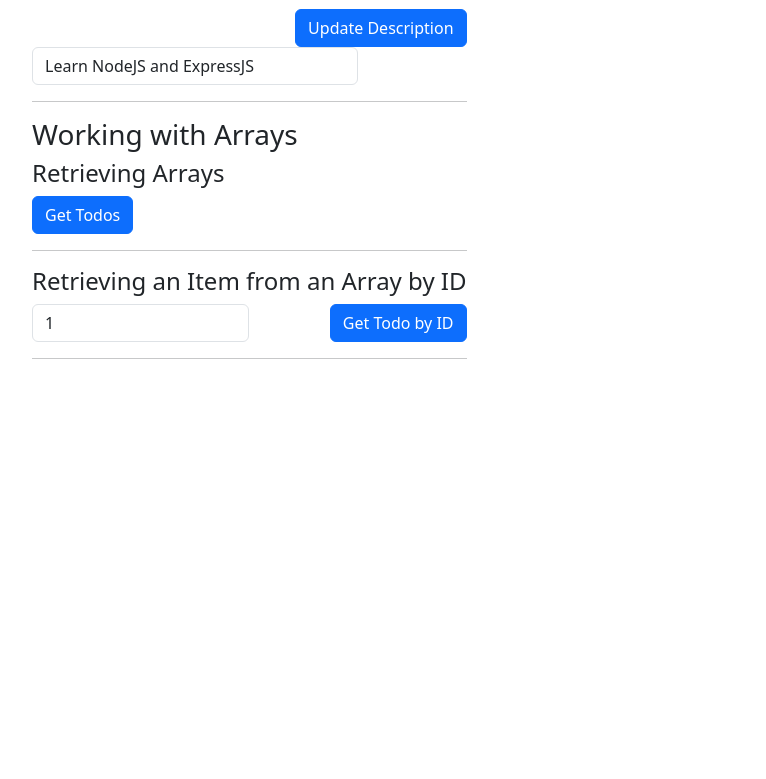
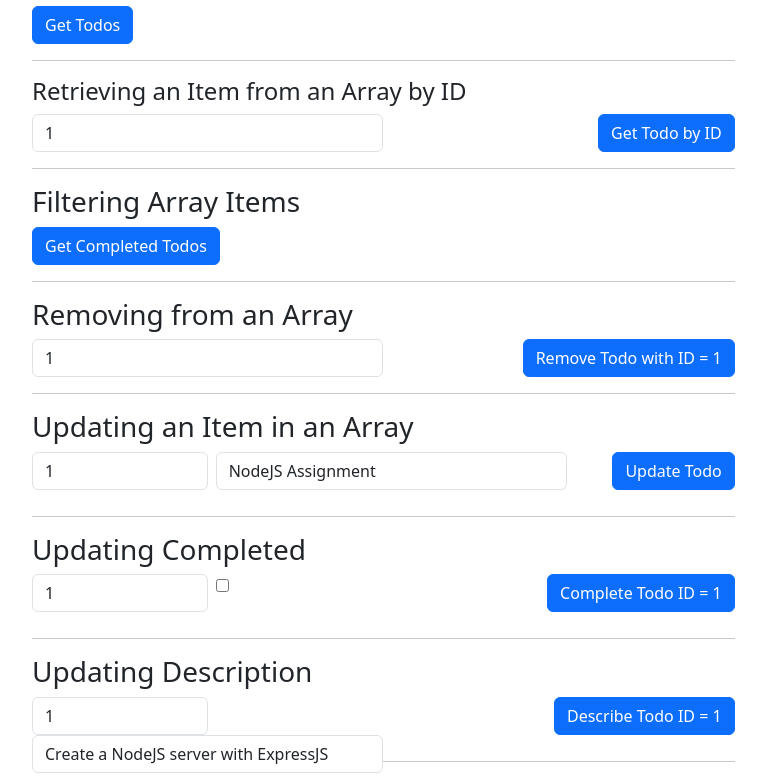
Before and after one commit to agrvspr/kambaz-next-js, a Next.js app: page /labs/lab5 in a window 1280 px wide. Shown: the part 1565-2344 px from the top of the page, without its empty margins (69-835 px from the left). Before the commit the page ends 1941 px from the top, so only its background shows below. Built offline with nearby package versions, Linux system fonts and the light colour scheme; no server answers.

Commit message:
5.2.5.1 on

```diff
--- a/app/labs/lab5/WorkingWithArrays.tsx
+++ b/app/labs/lab5/WorkingWithArrays.tsx
@@ -2,21 +2,67 @@ import React, { useState } from "react";
 import { FormControl } from "react-bootstrap";
 const HTTP_SERVER = process.env.NEXT_PUBLIC_HTTP_SERVER;
 export default function WorkingWithArrays() {
-    const [todo, setTodo] = useState({id: "1"});
+  const [todo, setTodo] = useState({
+    id: "1",
+    title: "NodeJS Assignment",
+    description: "Create a NodeJS server with ExpressJS",
+    due: "2021-09-09",
+    completed: false,
+  }
+  );
   const API = `${HTTP_SERVER}/lab5/todos`;
   return (
     <div id="wd-working-with-arrays">
       <h3>Working with Arrays</h3>
       <h4>Retrieving Arrays</h4>
       <a id="wd-retrieve-todos" className="btn btn-primary" href={API}>
-        Get Todos </a><hr/>
-    <h4>Retrieving an Item from an Array by ID</h4>
+        Get Todos </a><hr />
+      <h4>Retrieving an Item from an Array by ID</h4>
       <a id="wd-retrieve-todo-by-id" className="btn btn-primary float-end" href={`${API}/${todo.id}`}>
         Get Todo by ID
       </a>
       <FormControl id="wd-todo-id" defaultValue={todo.id} className="w-50"
         onChange={(e) => setTodo({ ...todo, id: e.target.value })} />
       <hr />
-
+      <h3>Filtering Array Items</h3>
+      <a id="wd-retrieve-completed-todos" className="btn btn-primary"
+        href={`${API}?completed=true`}>
+        Get Completed Todos
+      </a><hr />
+      <h3>Removing from an Array</h3>
+      <a id="wd-remove-todo" className="btn btn-primary float-end" href={`${API}/${todo.id}/delete`}>
+        Remove Todo with ID = {todo.id} </a>
+      <FormControl defaultValue={todo.id} className="w-50" onChange={(e) => setTodo({ ...todo, id: e.target.value })} /><hr />
+      <h3>Updating an Item in an Array</h3>
+      <a href={`${API}/${todo.id}/title/${todo.title}`} className="btn btn-primary float-end">
+        Update Todo</a>
+      <FormControl defaultValue={todo.id} className="w-25 float-start me-2"
+        onChange={(e) => setTodo({ ...todo, id: e.target.value })} />
+      <FormControl defaultValue={todo.title} className="w-50 float-start"
+        onChange={(e) => setTodo({ ...todo, title: e.target.value })} />
+      <br /><br /><hr />
+      <h3>Updating Completed</h3>
+      <a id="wd-update-todo-completed"
+        href={`${API}/${todo.id}/completed/${todo.completed}`}
+        className="btn btn-primary float-end">
+        Complete Todo ID = {todo.id}
+      </a>
+      <FormControl defaultValue={todo.id} className="w-25 float-start me-2"
+        onChange={(e) => setTodo({ ...todo, id: e.target.value })} />
+      <input type="checkbox" defaultChecked={todo.completed}
+        onChange={(e) => setTodo({ ...todo, completed: e.target.checked })} />
+      <br /><br /><hr />
+      <h3>Updating Description</h3>
+      <a id="wd-update-todo-description"
+        href={`${API}/${todo.id}/description/${todo.description}`}
+        className="btn btn-primary float-end">
+        Describe Todo ID = {todo.id}
+      </a>
+      <FormControl defaultValue={todo.id} className="w-25 float-start me-2"
+        onChange={(e) => setTodo({ ...todo, id: e.target.value })} />
+      <FormControl defaultValue={todo.description} className="w-50 float-start"
+        onChange={(e) => setTodo({ ...todo, description: e.target.value })} />
+      <br /><br /><hr />
     </div>
-);}
+  );
+}
```
